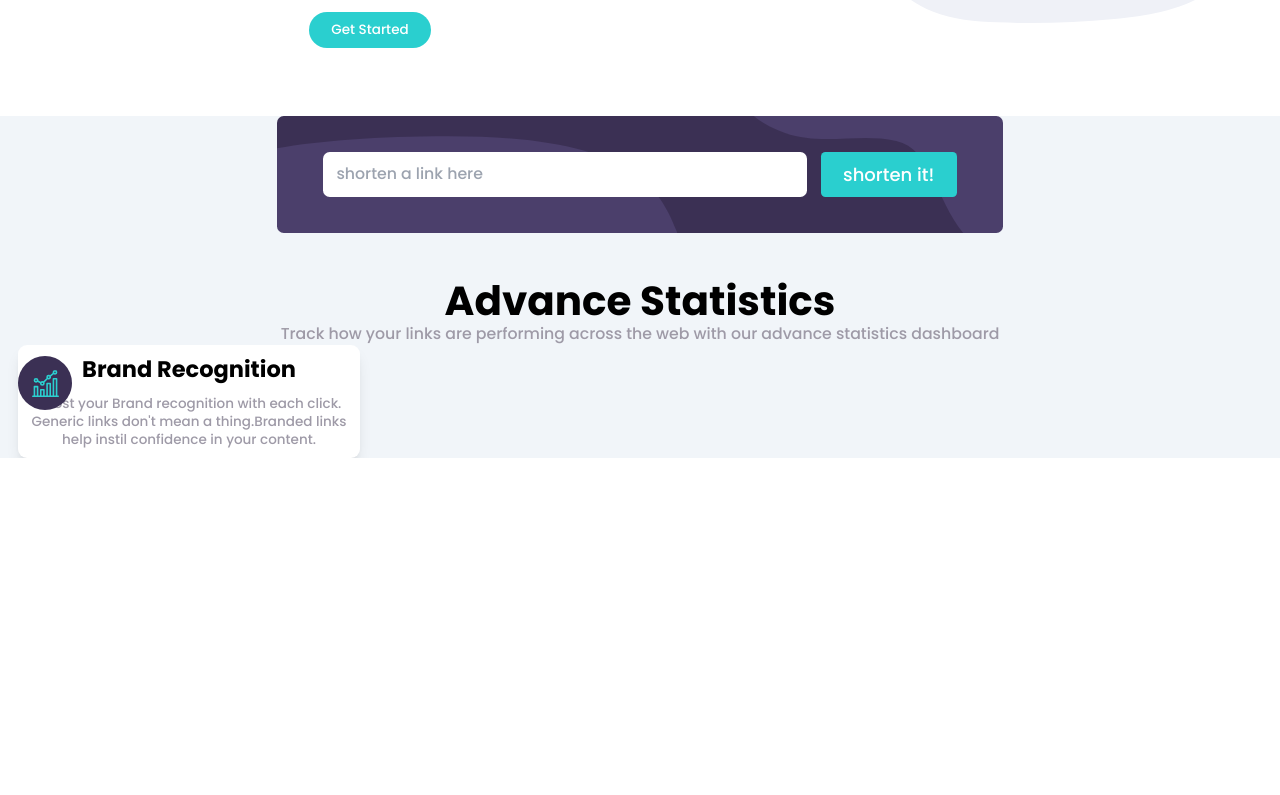
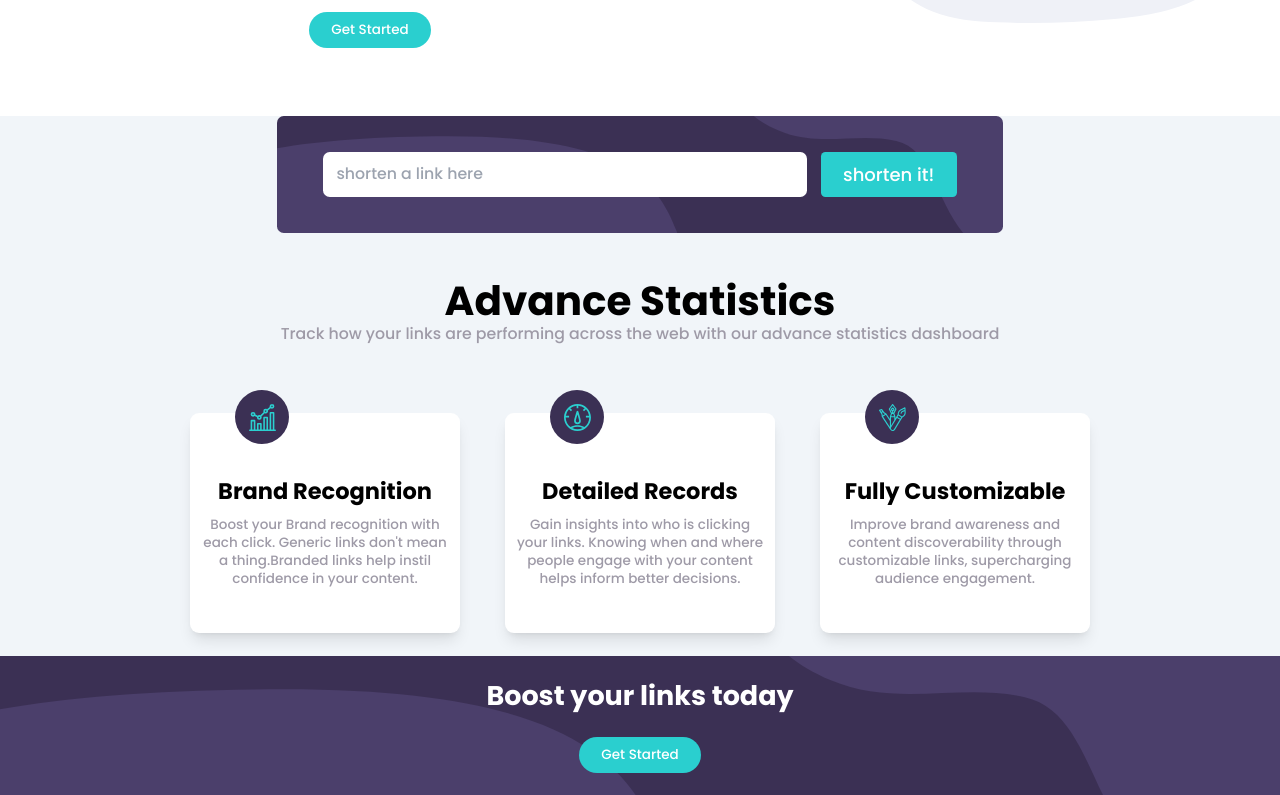
Before and after one commit to kodcapsule/url-shortener, a React (Vite) app: page / in a window 1280 px wide. Shown: the part 375-1170 px from the top of the page. Before the commit the page ends 833 px from the top, so only its background shows below. Built offline with nearby package versions, Linux system fonts and the light colour scheme.

Commit message:
added a new section

```diff
--- a/src/App.jsx
+++ b/src/App.jsx
@@ -4,6 +4,10 @@ import HeroSection from "./components/HeroSection";
 import Section from "./components/Section";
 
 import iconF from "./assets/icon-brand-recognition.svg";
+import iconDetailed from "./assets/icon-detailed-records.svg";
+import iconCustomized from "./assets/icon-fully-customizable.svg";
+import Card from "./components/Card";
+import Button from "./components/Button";
 
 function App() {
   return (
@@ -20,19 +24,34 @@ function App() {
               advance statistics dashboard
             </p>
           </div>
-          <div className="cards">
-            <article className=" relative bg-white shadow-lg rounded-lg  text-center p-2 w-[19rem]">
-              <div className="card-icon w-12 h-12 p-3 rounded-full absolute bg-primary-dark-violet top-[10%] left-0">
-                <img src={`${iconF}`} alt="" />
-              </div>
-              <h4 className=" text-xl font-bold mb-2">Brand Recognition </h4>
-              <p className=" text-xs text-neutral-grayish-violet">
-                Boost your Brand recognition with each click. Generic links
+          <div className="cards p-5 flex flex-col md:flex-row gap-10 md:g-5 justify-center items-center mt-10">
+            <Card
+              icon={iconF}
+              heading="Brand Recognition"
+              content=" Boost your Brand recognition with each click. Generic links
                 don't mean a thing.Branded links help instil confidence in your
-                content.
-              </p>
-            </article>
+                content."
+            />
+            <Card
+              icon={iconDetailed}
+              heading="Detailed Records"
+              content="Gain insights into who is clicking your links. Knowing when and where
+              people engage with your content helps inform better decisions."
+            />
+            <Card
+              icon={iconCustomized}
+              heading="Fully Customizable"
+              content="Improve brand awareness and content discoverability through customizable
+              links, supercharging audience engagement."
+            />
           </div>
+        </section>
+
+        <section className=" form_bg  bg-primary-dark-violet container  mx-auto px-4  py-5 flex flex-col justify-center items-center gap-5">
+          <h3 className=" text-2xl text-white font-bold">
+            Boost your links today
+          </h3>
+          <Button buttonText="Get Started" btn_primary="btn_primary" />
         </section>
       </main>
     </>
--- a/src/components/Card.jsx
+++ b/src/components/Card.jsx
@@ -1,11 +1,11 @@
-function Card({ icon, content }) {
+function Card({ icon, content, heading }) {
   return (
-    <article>
-      <div className="card-icon">
-        <img src="" alt="" />
+    <article className=" relative bg-white shadow-lg rounded-lg  text-center p-2 w-[15rem] py-10">
+      <div className="card-icon w-12 h-12 p-3 rounded-full absolute bg-primary-dark-violet -top-5 left-10">
+        <img src={`${icon}`} alt="" />
       </div>
-      <h4></h4>
-      <p></p>
+      <h4 className=" text-xl font-bold mb-2 pt-4">{heading} </h4>
+      <p className=" text-xs text-neutral-grayish-violet">{content}</p>
     </article>
   );
 }
--- a/src/components/Form.jsx
+++ b/src/components/Form.jsx
@@ -8,7 +8,7 @@ function Form() {
           type="text"
           name="url"
           placeholder=" shorten a link here"
-          className=" w-full md:w-8/12 p-2 rounded-md text-sm"
+          className=" w-full md:w-8/12 p-2 rounded-md text-sm text-secondary-red outline-secondary-red focus:outline-1 "
         />
 
         <button className=" btn btn_primary rounded">shorten it!</button>
```
